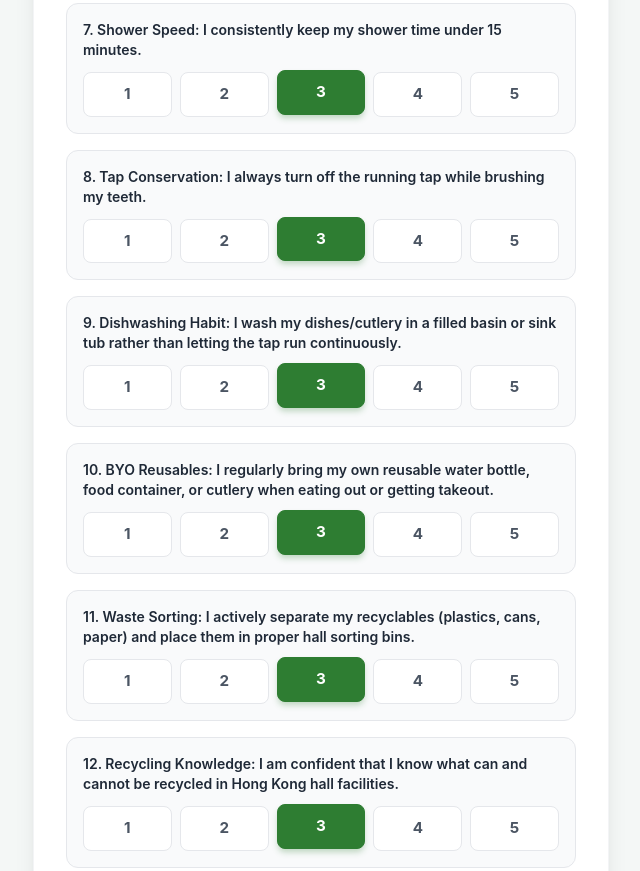
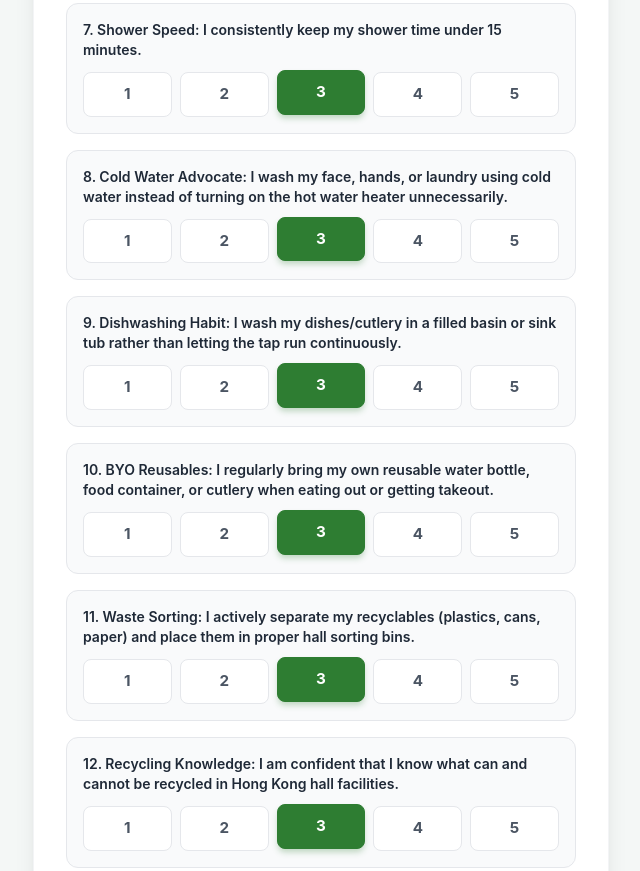
Before and after one commit to katemelodyw/sustainabilitypuritytest, a plain HTML site: page index.html in a window 1280 px wide. Shown: the part 1155-2026 px from the top of the page, without its empty margins (319-959 px from the left). Drawn offline with nearby package versions, Linux system fonts and the light colour scheme.

Commit message:
Update index.html

```diff
--- a/index.html
+++ b/index.html
@@ -228,20 +228,20 @@ function doPost(e) {
     // 15 Finalized Survey Questions
    const questions = [
   { id: 1, text: "Floor Pantry Duty: When I see the floor pantry lights or AC left on with no one inside, I turn them off.", weight: 1.2 },
-      { id: 2, text: "Room AC Setting: When running my room AC, I keep it on a moderate setting (Cool Level 2/3 + Fan) rather than cranking it to Level 4 or 5.", weight: 3.8 },
-      { id: 3, text: "Leaving Room: I always turn off my room lights and AC when leaving for more than an hour.", weight: 3.2 },
+  { id: 2, text: "Room AC Setting: When running my room AC, I keep it on a moderate setting (Cool Level 2/3 + Fan) rather than cranking it to Level 4 or 5.", weight: 4.0 },
+  { id: 3, text: "Leaving Room: I always turn off my room lights and AC when leaving for more than an hour.", weight: 3.0 },
   { id: 4, text: "Meal Planning: I plan my meals and groceries in advance to prevent food from expiring or spoiling in the fridge.", weight: 1.5 },
   { id: 5, text: "Zero Plate Waste: I rarely throw away leftovers, fresh produce, or unconsumed takeout food.", weight: 2.0 },
   { id: 6, text: "Hall Circularity: I actively use or participate in college initiatives like the Fan Rental Scheme, Hall Donation Program, or New Farm.", weight: 1.0 },
-      { id: 7, text: "Shower Speed: I consistently keep my shower time under 15 minutes.", weight: 2.8 },
-      { id: 8, text: "Tap Conservation: I always turn off the running tap while brushing my teeth.", weight: 0.8 },
-      { id: 9, text: "Dishwashing Habit: I wash my dishes/cutlery in a filled basin or sink tub rather than letting the tap run continuously.", weight: 1.2 },
-      { id: 10, text: "BYO Reusables: I regularly bring my own reusable water bottle, food container, or cutlery when eating out or getting takeout.", weight: 1.5 },
-      { id: 11, text: "Waste Sorting: I actively separate my recyclables (plastics, cans, paper) and place them in proper hall sorting bins.", weight: 1.2 },
+  { id: 7, text: "Shower Speed: I consistently keep my shower time under 15 minutes.", weight: 2.5 },
+  { id: 8, text: "Cold Water Advocate: I wash my face, hands, or laundry using cold water instead of turning on the hot water heater unnecessarily.", weight: 2.0 },
+  { id: 9, text: "Dishwashing Habit: I wash my dishes/cutlery in a filled basin or sink tub rather than letting the tap run continuously.", weight: 1.0 },
+  { id: 10, text: "BYO Reusables: I regularly bring my own reusable water bottle, food container, or cutlery when eating out or getting takeout.", weight: 1.8 },
+  { id: 11, text: "Waste Sorting: I actively separate my recyclables (plastics, cans, paper) and place them in proper hall sorting bins.", weight: 1.0 },
   { id: 12, text: "Recycling Knowledge: I am confident that I know what can and cannot be recycled in Hong Kong hall facilities.", weight: 0.8 },
   { id: 13, text: "Personal Values: Practicing sustainability in my daily hall life is personally very important to me.", weight: 0.5 },
-      { id: 14, text: "Peer Nagging: I gently remind or encourage my room/hall mates to save energy or reduce waste.", weight: 0.8 },
-      { id: 15, text: "Eager Learner: I want to participate in hands-on green workshops (e.g. upcycled mushroom growing, zero-waste cooking) this semester.", weight: 0.5 }
+  { id: 14, text: "Peer Nagging: I gently remind or encourage my room/hall mates to save energy or reduce waste.", weight: 0.7 },
+  { id: 15, text: "Eager Learner: I want to participate in hands-on green workshops (e.g. upcycled mushroom growing, beach clean-up) this semester.", weight: 0.5 }
 ];
 
     // 5 Result Archetypes
```
Lines whose indentation alone changed are shown as unchanged.
